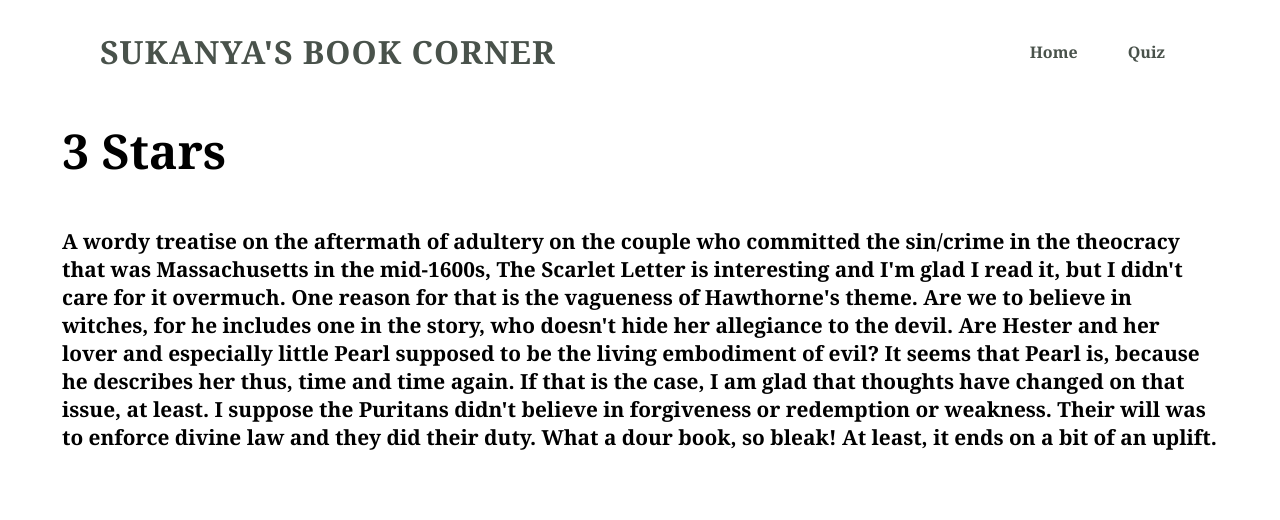
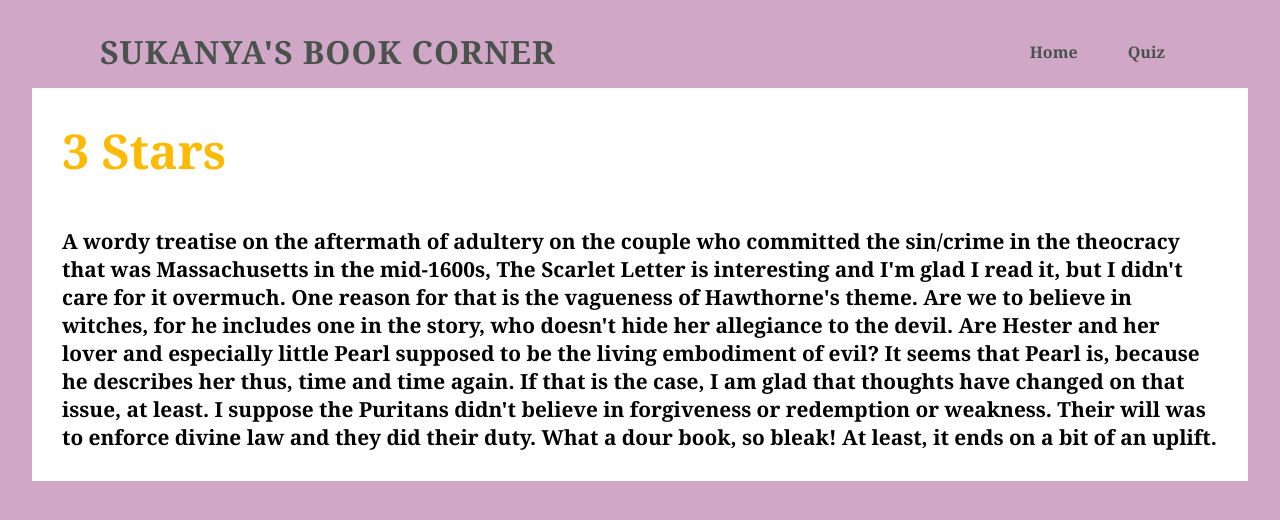
Before and after one commit to svasudevan-coder/sukanyasbookcorner.github.io, a plain HTML site: page sl.html in a window 1280 px wide. Drawn offline with Linux system fonts and the light colour scheme.

Commit message:
Update reviews.css

```diff
--- a/reviews.css
+++ b/reviews.css
@@ -13,7 +13,7 @@ body {
   flex-direction: column;
   padding-top: 56px;
   min-height: 100vh;
-  /* background-color:#faf1f0; */
+  background-color:#d1a7c8;
   margin: 2em;
 /*   background-image: url("/books.jpg"); */
 }
@@ -86,6 +86,6 @@ p{
 }
 
 h2{
-/*   color: #fcba03; */
+  color: #fcba03;
   font-size: 3em;
 }
```
